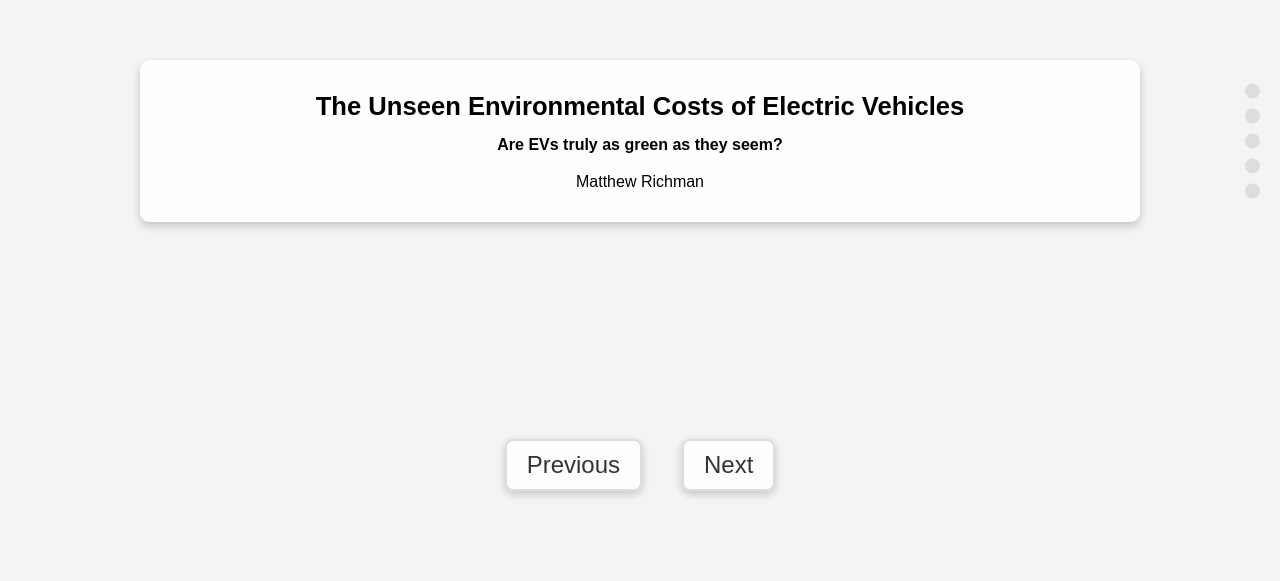
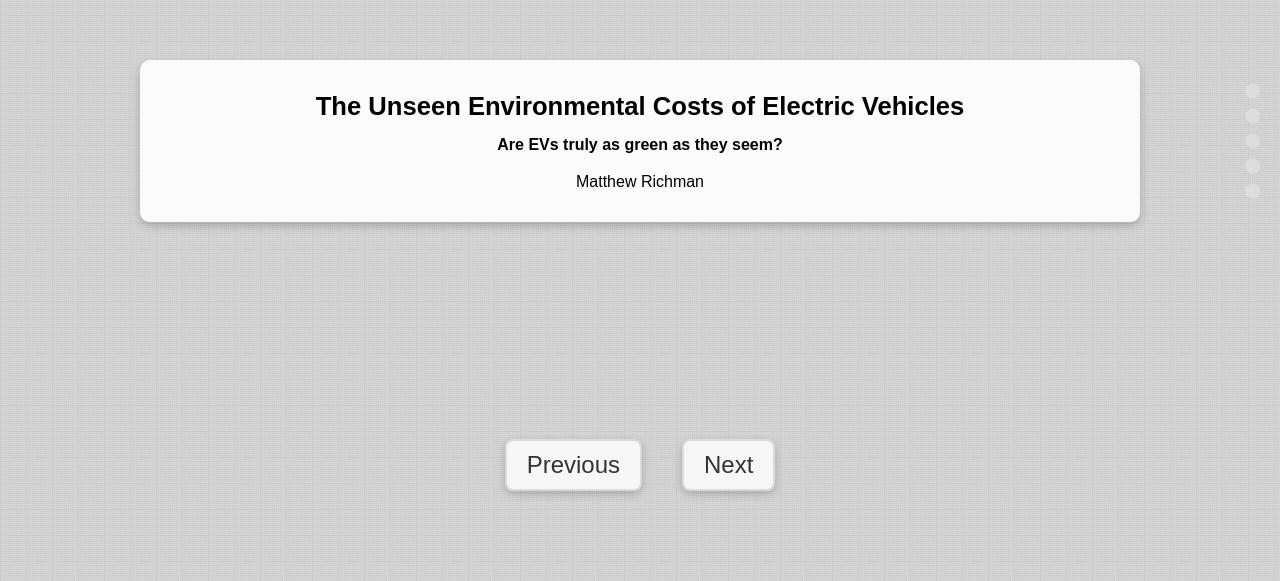
Before and after one commit to Sirllamaa/Website-maybe-the-last-one, a plain HTML site: page enlgishProject V2/index.html in a window 1280 px wide. Shown: the part 219-800 px from the top of the page. Drawn offline with nearby package versions, Linux system fonts and the light colour scheme.

Commit message:
updated bg and padding issue

```diff
--- a/enlgishProject V2/styles.css
+++ b/enlgishProject V2/styles.css
@@ -1,8 +1,10 @@
 body {
     margin: 0;
     font-family: Arial, sans-serif;
-    background-color: #f4f4f4;
     overflow: hidden;
+    background: url(../assets/img/bg.png) repeat;
+    background-color: rgba(0, 0, 0, 0.15); /* Dark overlay */
+    background-blend-mode: multiply; /* Blends dark color with the image */
 }
 
 .carousel {
```
